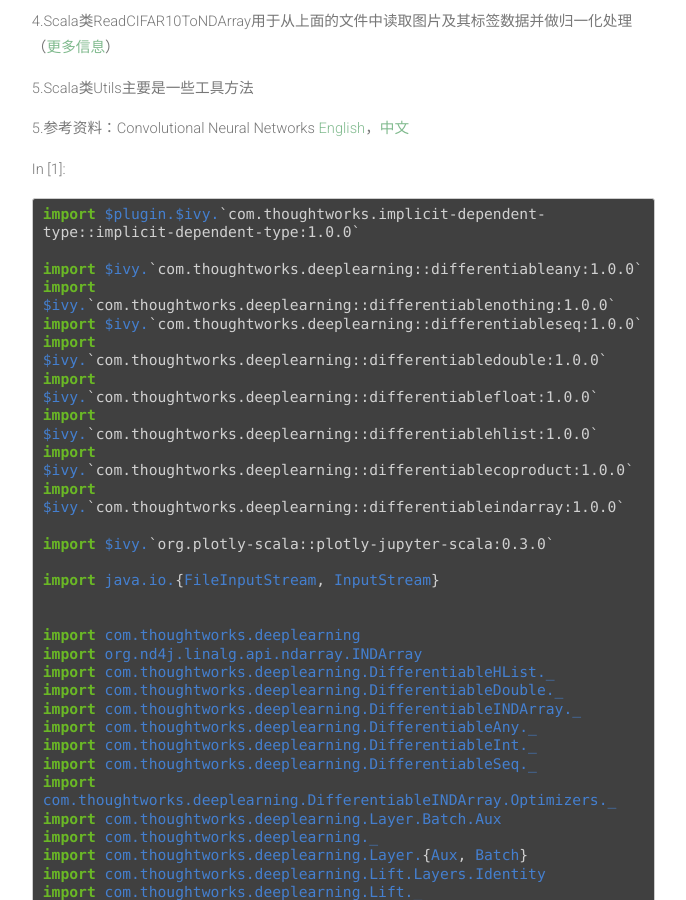
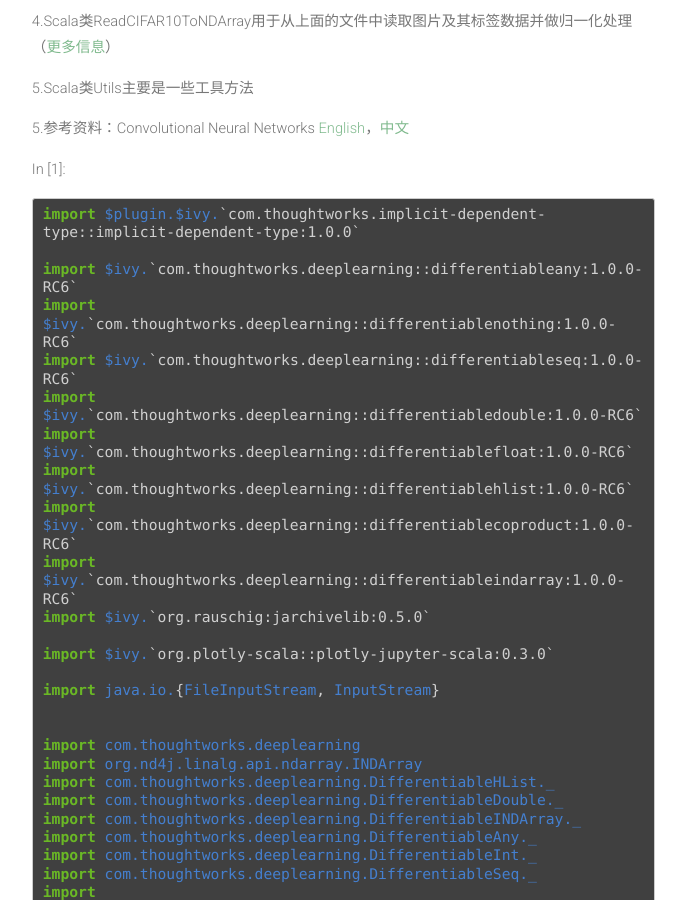
Before and after one commit to ThoughtWorksInc/DeepLearning.scala, a Jekyll site: the page built from demo/CNNs.html, in a window 1280 px wide and 900 px high, scrolled down 1510 px. Shown: the whole window, without its empty margins (387-1073 px from the left). Built offline with Jekyll 4.4.1, drawn with Linux system fonts in a browser that asks for light colours; nearby versions of some CDN libraries; comment, search, counter and statistics services are not loaded.

Commit message:
[auto] #001 auto generate the html from ipynb.

```diff
--- a/demo/CNNs.html
+++ b/demo/CNNs.html
@@ -67,14 +67,15 @@ fork := true</code></pre>
     <div class="input_area">
 <div class=" highlight hl-scala"><pre><span></span><span class="k">import</span> <span class="nn">$plugin.$ivy.</span><span class="n">`com.thoughtworks.implicit-dependent-type::implicit-dependent-type:1.0.0`</span>
 
-<span class="k">import</span> <span class="nn">$ivy.</span><span class="n">`com.thoughtworks.deeplearning::differentiableany:1.0.0`</span>
-<span class="k">import</span> <span class="nn">$ivy.</span><span class="n">`com.thoughtworks.deeplearning::differentiablenothing:1.0.0`</span>
-<span class="k">import</span> <span class="nn">$ivy.</span><span class="n">`com.thoughtworks.deeplearning::differentiableseq:1.0.0`</span>
-<span class="k">import</span> <span class="nn">$ivy.</span><span class="n">`com.thoughtworks.deeplearning::differentiabledouble:1.0.0`</span>
-<span class="k">import</span> <span class="nn">$ivy.</span><span class="n">`com.thoughtworks.deeplearning::differentiablefloat:1.0.0`</span>
-<span class="k">import</span> <span class="nn">$ivy.</span><span class="n">`com.thoughtworks.deeplearning::differentiablehlist:1.0.0`</span>
-<span class="k">import</span> <span class="nn">$ivy.</span><span class="n">`com.thoughtworks.deeplearning::differentiablecoproduct:1.0.0`</span>
-<span class="k">import</span> <span class="nn">$ivy.</span><span class="n">`com.thoughtworks.deeplearning::differentiableindarray:1.0.0`</span>
+<span class="k">import</span> <span class="nn">$ivy.</span><span class="n">`com.thoughtworks.deeplearning::differentiableany:1.0.0-RC6`</span>
+<span class="k">import</span> <span class="nn">$ivy.</span><span class="n">`com.thoughtworks.deeplearning::differentiablenothing:1.0.0-RC6`</span>
+<span class="k">import</span> <span class="nn">$ivy.</span><span class="n">`com.thoughtworks.deeplearning::differentiableseq:1.0.0-RC6`</span>
+<span class="k">import</span> <span class="nn">$ivy.</span><span class="n">`com.thoughtworks.deeplearning::differentiabledouble:1.0.0-RC6`</span>
+<span class="k">import</span> <span class="nn">$ivy.</span><span class="n">`com.thoughtworks.deeplearning::differentiablefloat:1.0.0-RC6`</span>
+<span class="k">import</span> <span class="nn">$ivy.</span><span class="n">`com.thoughtworks.deeplearning::differentiablehlist:1.0.0-RC6`</span>
+<span class="k">import</span> <span class="nn">$ivy.</span><span class="n">`com.thoughtworks.deeplearning::differentiablecoproduct:1.0.0-RC6`</span>
+<span class="k">import</span> <span class="nn">$ivy.</span><span class="n">`com.thoughtworks.deeplearning::differentiableindarray:1.0.0-RC6`</span>
+<span class="k">import</span> <span class="nn">$ivy.</span><span class="n">`org.rauschig:jarchivelib:0.5.0`</span>
 
 <span class="k">import</span> <span class="nn">$ivy.</span><span class="n">`org.plotly-scala::plotly-jupyter-scala:0.3.0`</span>
 
@@ -1027,10 +1028,10 @@ train loss : 0.2774548053741455
 
 
 
-<div id="0c0bf509-05e2-4234-af76-05a93845cb9b"></div>
+<div id="ea9bc85d-b852-40ce-8ec8-8037fd4e049f"></div>
 <div class="output_subarea output_javascript ">
 <script type="text/javascript">
-var element = $('#0c0bf509-05e2-4234-af76-05a93845cb9b');
+var element = $('#ea9bc85d-b852-40ce-8ec8-8037fd4e049f');
 
 requirejs(["plotly"], function(Plotly) {
   (function () {
```
Also changed, not shown: 1 other file.
